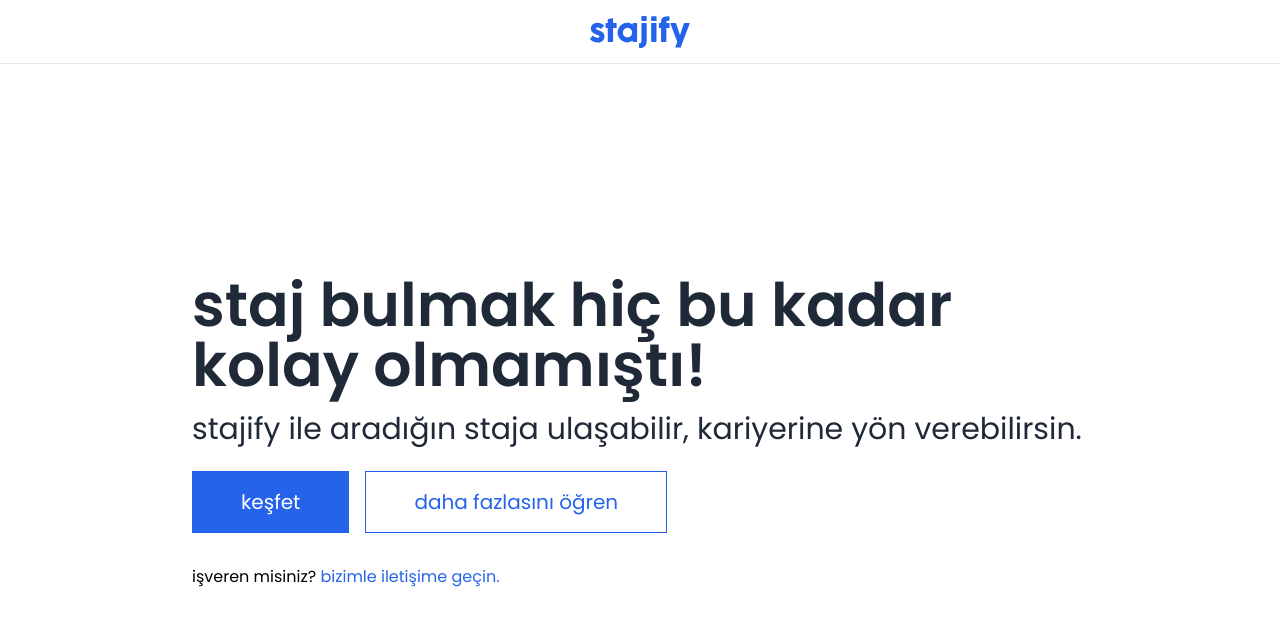
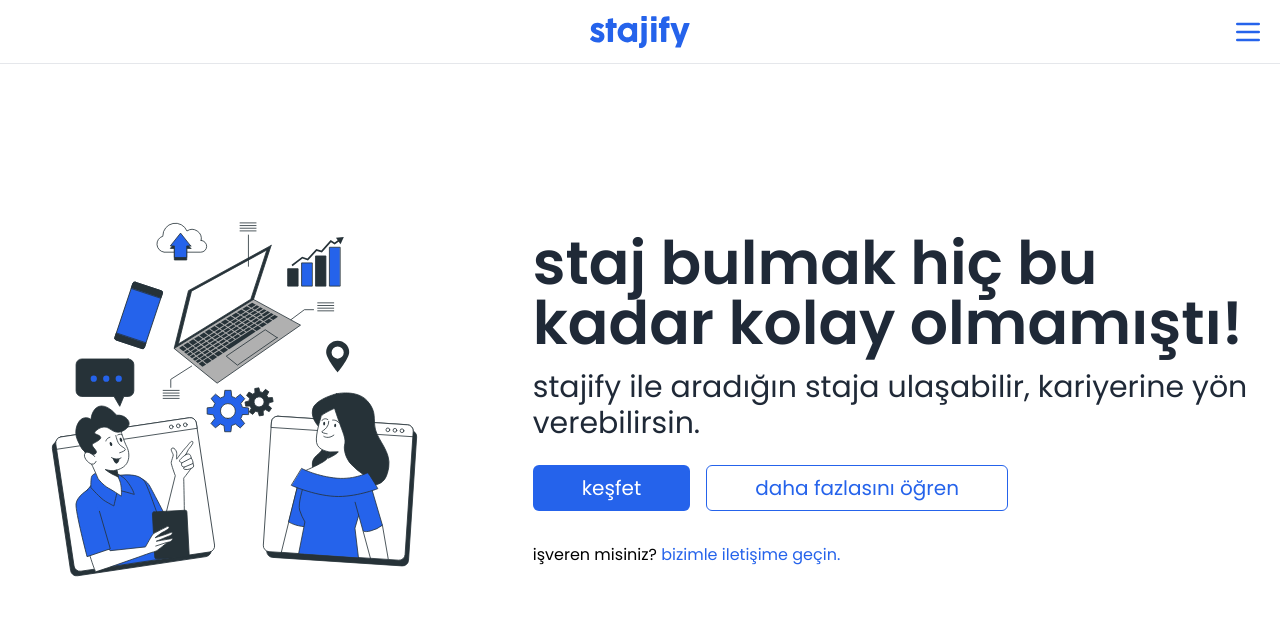
Before and after one commit to onurravli/stajify, a Next.js app in the folder packages/frontend/: page / in a window 1280 px wide. Shown: the top 626 px of the page. Built offline with nearby package versions, Linux system fonts and the light colour scheme.

Commit message:
feat(frontend): create right menu

```diff
--- a/packages/frontend/src/app/page.tsx
+++ b/packages/frontend/src/app/page.tsx
@@ -2,8 +2,8 @@ import Hero from "@/components/hero";
 
 export default function Home() {
   return (
-    <main className="flex min-h-[calc(100vh-4rem)] flex-col items-center justify-center p-4 mt-16">
-      <div className="flex align-middle justify-center items-center flex-col-reverse md:flex-row">
+    <main className="flex min-h-[calc(100vh-4rem)] flex-col items-center justify-center px-8 py-16 mt-8">
+      <div className="flex align-middle justify-center items-center flex-col-reverse md:flex-row-reverse md:gap-24">
         <div className="max-w-4xl flex flex-col items-start gap-2 md:gap-4">
           <span className="text-2xl md:text-6xl font-semibold text-gray-800">
             staj bulmak hiç bu kadar kolay olmamıştı!
@@ -12,10 +12,10 @@ export default function Home() {
             stajify ile aradığın staja ulaşabilir, kariyerine yön verebilirsin.
           </span>
           <div className="w-full md:w-auto flex flex-col md:flex-row items-center align-middle justify-center gap-2 md:gap-4 mb-4">
-            <button className="w-full md:w-auto bg-blue-600 text-white md:py-4 py-2 md:px-12 px-6 text-xl border border-transparent transition-all duration-200 hover:bg-blue-800">
+            <button className="w-full md:w-auto bg-blue-600 text-white rounded-md py-2 md:px-12 px-6 text-xl border border-transparent transition-all duration-200 hover:bg-blue-800">
               keşfet
             </button>
-            <button className="w-full md:w-auto bg-transparent text-blue-600 md:py-4 py-2 md:px-12 px-6 text-xl border border-blue-600 transition-all duration-200 hover:bg-blue-600 hover:text-white">
+            <button className="w-full md:w-auto bg-transparent text-blue-600 rounded-md py-2 md:px-12 px-6 text-xl border border-blue-600 transition-all duration-200 hover:bg-blue-600 hover:text-white">
               daha fazlasını öğren
             </button>
           </div>
@@ -26,7 +26,7 @@ export default function Home() {
             </a>
           </span>
         </div>
-        <Hero className="w-4/5 md:w-3/5 md:min-w-[400px] h-auto md:hidden" />
+        <Hero className="w-4/5 md:w-3/5 md:min-w-[400px] h-auto" />
       </div>
     </main>
   );
--- a/packages/frontend/src/components/header.tsx
+++ b/packages/frontend/src/components/header.tsx
@@ -1,10 +1,36 @@
+"use client";
+
+import { useState } from "react";
 import Logo from "./logo";
+import { MenuIcon } from "lucide-react";
 
 export default function Header() {
+  const [showMenu, setShowMenu] = useState(false);
   return (
     <header className="w-full h-16 fixed top-0 left-0 bg-white text-black border-b">
-      <div className="w-full md:max-w-6xl h-16 flex flex-row items-center align-middle justify-center mx-auto px-4">
+      <div className="w-full h-16 flex flex-row items-center align-middle justify-center mx-auto px-4">
         <Logo className="h-8 w-auto" />
+        <button
+          className="h-16 w-16 fixed right-0 flex flex-row items-center align-middle justify-center"
+          onClick={() => {
+            setShowMenu(!showMenu);
+          }}
+        >
+          <MenuIcon className="h-8 w-auto text-blue-600" />
+        </button>
+        <span
+          onClick={() => {
+            setShowMenu(false);
+          }}
+          className={`w-full h-full fixed top-0 left-0 bg-black transition-all duration-200 ${
+            showMenu ? "opacity-40" : "opacity-0 pointer-events-none"
+          }`}
+        />
+        <nav
+          className={`w-full max-w-xs h-full bg-white fixed top-0 transition-all duration-200 ${
+            showMenu ? "opacity-100 right-0" : "opacity-0 pointer-events-none -right-full transition-all duration-200"
+          }`}
+        ></nav>
       </div>
     </header>
   );
```
Also changed, not shown: packages/frontend/package.json (+6 -5 lines), 1 other file (tests, documents, lock files or other folders).
